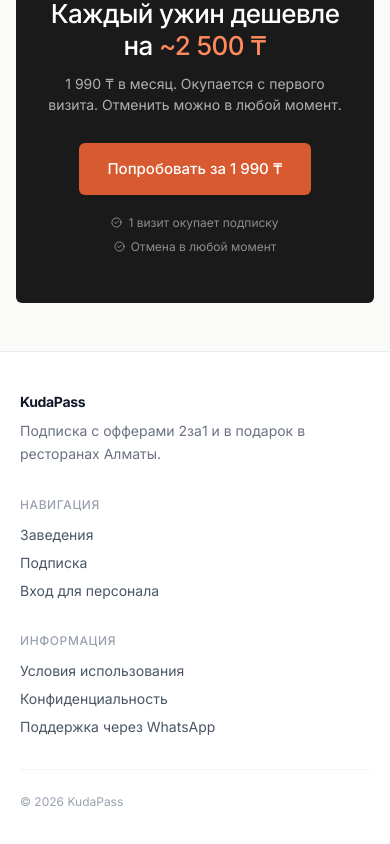
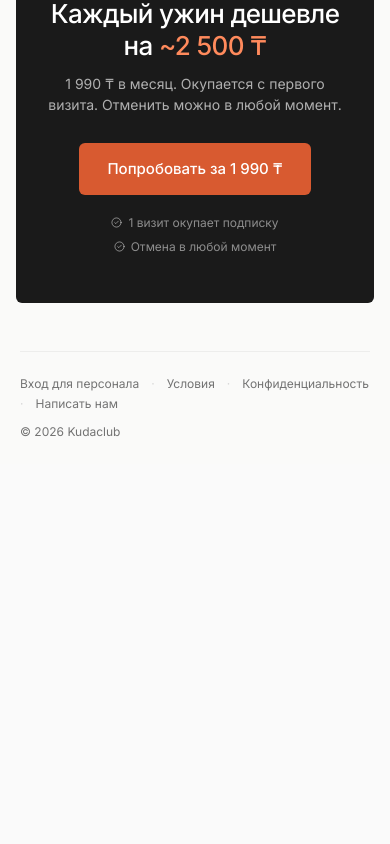
Before and after one commit to kudreyev/almaty-dining-club, a Next.js app: page / in a window 390 px wide. Shown: the part 2375-3219 px from the top of the page. After the commit the page ends 2839 px from the top, so only its background shows below. Built offline with nearby package versions, Linux system fonts and the light colour scheme; no server answers; the database is empty.

Commit message:
Refactor Footer component: update layout for improved responsiveness, add current year display, and enhance navigation links for better accessibility and user experience.

```diff
--- a/src/components/footer.tsx
+++ b/src/components/footer.tsx
@@ -6,46 +6,51 @@ import { usePathname } from 'next/navigation'
 export function Footer() {
   const pathname = usePathname()
   const hideOnMobile = pathname === '/map'
+  const year = new Date().getFullYear()
 
   return (
-    <footer className={`border-t border-gray-200/80 bg-white ${hideOnMobile ? 'hidden sm:block' : ''}`}>
-      <div className="mx-auto max-w-6xl px-5 py-10">
-        <div className="grid gap-8 sm:grid-cols-3">
-          <div>
-            <p className="text-sm font-bold tracking-tight">KudaPass</p>
-            <p className="mt-2 text-sm leading-relaxed text-gray-500">
-              Подписка с офферами 2за1 и в подарок в ресторанах Алматы.
-            </p>
-          </div>
+    <footer className={hideOnMobile ? 'hidden sm:block' : ''}>
+      <div className="mx-auto max-w-6xl px-5">
+        <div className="flex flex-col-reverse gap-3 border-t border-neutral-200/60 py-6 md:flex-row md:items-center md:justify-between md:gap-0 md:py-8">
+          <p className="text-xs text-neutral-500">© {year} Kudaclub</p>
 
-          <div>
-            <p className="text-xs font-medium uppercase tracking-wider text-gray-400">Навигация</p>
-            <div className="mt-3 flex flex-col gap-2">
-              <Link href="/" className="text-sm text-gray-600 transition-colors hover:text-black">Заведения</Link>
-              <Link href="/pricing" className="text-sm text-gray-600 transition-colors hover:text-black">Подписка</Link>
-              <Link href="/staff/login" className="text-sm text-gray-600 transition-colors hover:text-black">Вход для персонала</Link>
-            </div>
-          </div>
+          <nav
+            aria-label="Дополнительные ссылки"
+            className="flex flex-wrap items-center gap-x-3 gap-y-1 text-xs text-neutral-500"
+          >
+            <Link
+              href="/staff/login"
+              className="transition-colors hover:text-neutral-900"
+            >
+              Вход для персонала
+            </Link>
+            <span aria-hidden="true" className="text-neutral-300">·</span>
 
-          <div>
-            <p className="text-xs font-medium uppercase tracking-wider text-gray-400">Информация</p>
-            <div className="mt-3 flex flex-col gap-2">
-              <Link href="/terms" className="text-sm text-gray-600 transition-colors hover:text-black">Условия использования</Link>
-              <Link href="/privacy" className="text-sm text-gray-600 transition-colors hover:text-black">Конфиденциальность</Link>
-              <a
-                href="https://wa.me/77066059899"
-                target="_blank"
-                rel="noopener noreferrer"
-                className="text-sm text-gray-600 transition-colors hover:text-black"
-              >
-                Поддержка через WhatsApp
-              </a>
-            </div>
-          </div>
-        </div>
+            <Link
+              href="/terms"
+              className="transition-colors hover:text-neutral-900"
+            >
+              Условия
+            </Link>
+            <span aria-hidden="true" className="text-neutral-300">·</span>
 
-        <div className="mt-8 border-t border-gray-100 pt-6 text-xs text-gray-400">
-          &copy; {new Date().getFullYear()} KudaPass
+            <Link
+              href="/privacy"
+              className="transition-colors hover:text-neutral-900"
+            >
+              Конфиденциальность
+            </Link>
+            <span aria-hidden="true" className="text-neutral-300">·</span>
+
+            <a
+              href="https://wa.me/77066059899"
+              target="_blank"
+              rel="noopener noreferrer"
+              className="transition-colors hover:text-neutral-900"
+            >
+              Написать нам
+            </a>
+          </nav>
         </div>
       </div>
     </footer>
```
